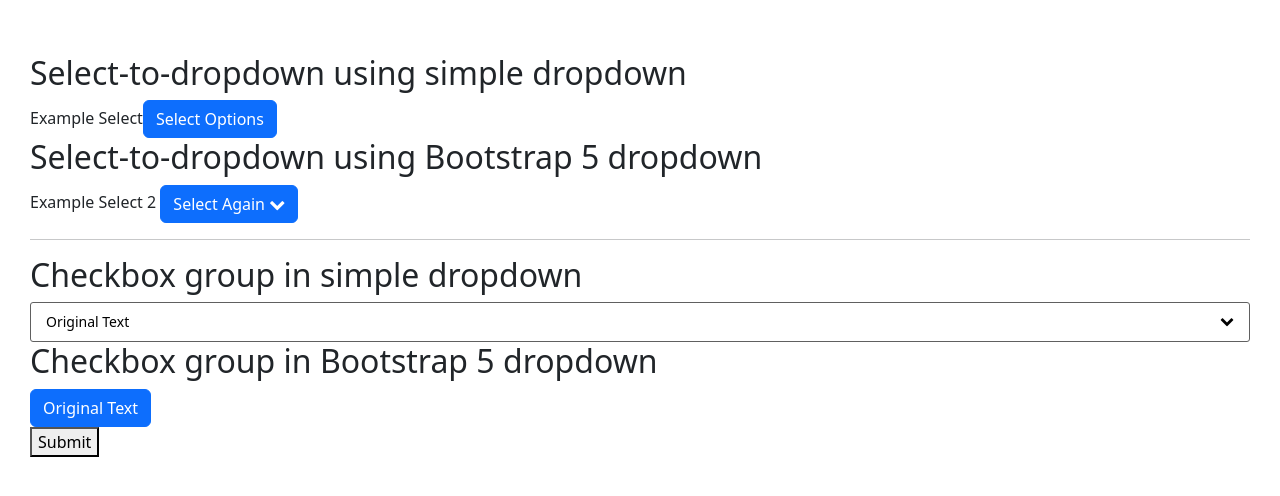
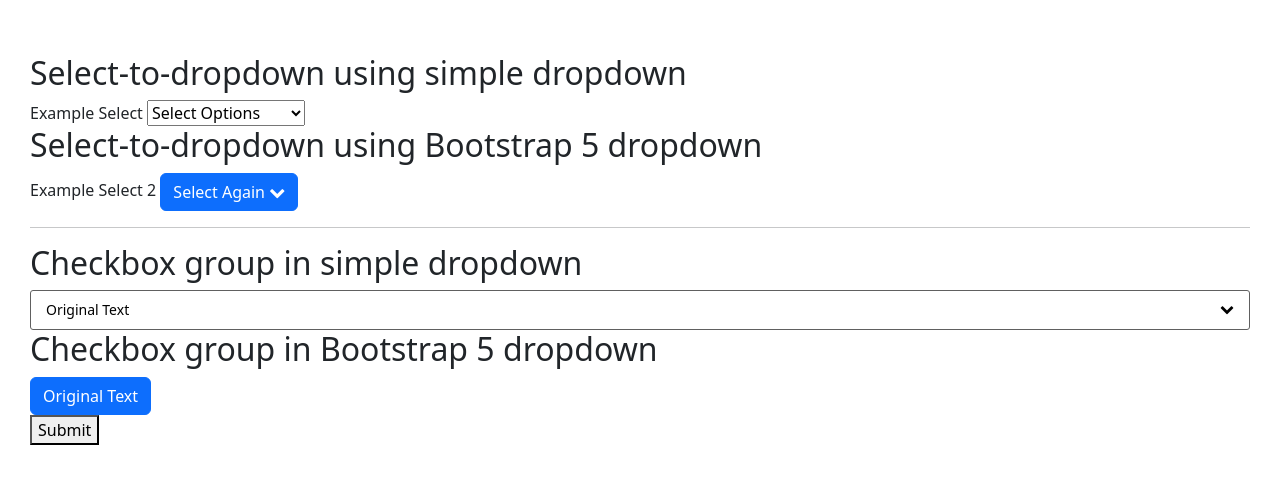
Before and after one commit to marshallcrosby/dropdown-select-and-checkbox-group, a website: page src/index.html in a window 1280 px wide. Shown: the part 176-672 px from the top of the page. Drawn offline with nearby package versions, Linux system fonts and the light colour scheme; files that its build step writes are made by us from their sources.

Commit message:
Fixed show issue when using bootstrap

```diff
--- a/src/index.html
+++ b/src/index.html
@@ -165,28 +165,15 @@
 	<script src="https://cdn.jsdelivr.net/npm/bootstrap@5.2.3/dist/js/bootstrap.bundle.min.js" integrity="sha384-kenU1KFdBIe4zVF0s0G1M5b4hcpxyD9F7jL+jjXkk+Q2h455rYXK/7HAuoJl+0I4" crossorigin="anonymous"></script>
 
     <!-- Not required if using bootstrap dropdown -->
-    <script src="js/simple-dropdown.js"></script>
-
-    <script src="js/checkbox-group-dropdown.js"></script>
-
 	<script src="js/select-to-dropdown.js"></script>
 
     <script>
         $(function () {
 
-			$('.styled-select').renderSelectToDropdownElements({
-				'buttonClass': 'btn btn-primary',
-				'bootstrapDropdown': true,
-                'bootstrapVersion': '5'
-			});
-
             // Select to dropdown initialization
             $('.select-to-dropdown').selectToDropdown();
 
             // Checkbox group in dropdown
-            $('.checkbox-group-dropdown').checkBoxGroupDropdown({
-                maxAmount: 2
-            });
         });
     </script>
 </body>
--- a/src/js/checkbox-group-dropdown.js
+++ b/src/js/checkbox-group-dropdown.js
@@ -1,5 +1,5 @@
 /*!
-    * Checkbox Group Dropdown v2.0.0
+    * Checkbox Group Dropdown v2.0.1
     *
     * Copyright 2021-2023 Marshall Crosby
     * https://marshallcrosby.com
--- a/src/js/select-to-dropdown.js
+++ b/src/js/select-to-dropdown.js
@@ -1,5 +1,5 @@
 /*!
-    * Select to Dropdown v2.0.0
+    * Select to Dropdown v2.0.1
     *
     * Copyright 2021-2023 Marshall Crosby
     * https://marshallcrosby.com
--- a/src/js/simple-dropdown.js
+++ b/src/js/simple-dropdown.js
@@ -1,5 +1,5 @@
 /*!
-    * Simple Dropdown v2.0.0
+    * Simple Dropdown v2.0.1
     *
     * Copyright 2021-2023 Marshall Crosby
     * https://marshallcrosby.com
--- a/src/scss/_simple-dropdown.scss
+++ b/src/scss/_simple-dropdown.scss
@@ -16,7 +16,8 @@
     display: none;
     background-color: $bg-color-dropdown;
 
-    &.js-is-showing {
+    &.js-is-showing,
+    &.show {
         display: block;
         z-index: 1000;
     }
```
Also changed, not shown: dist/css/select-to-dropdown.css, dist/index.html, dist/js/bundle.js, dist/js/bundle.min.js, dist/js/checkbox-group-dropdown.js, dist/js/checkbox-group-dropdown.min.js, dist/js/select-to-dropdown.js, dist/js/select-to-dropdown.min.js, dist/js/simple-dropdown.js, dist/js/simple-dropdown.min.js, 9 other files.
